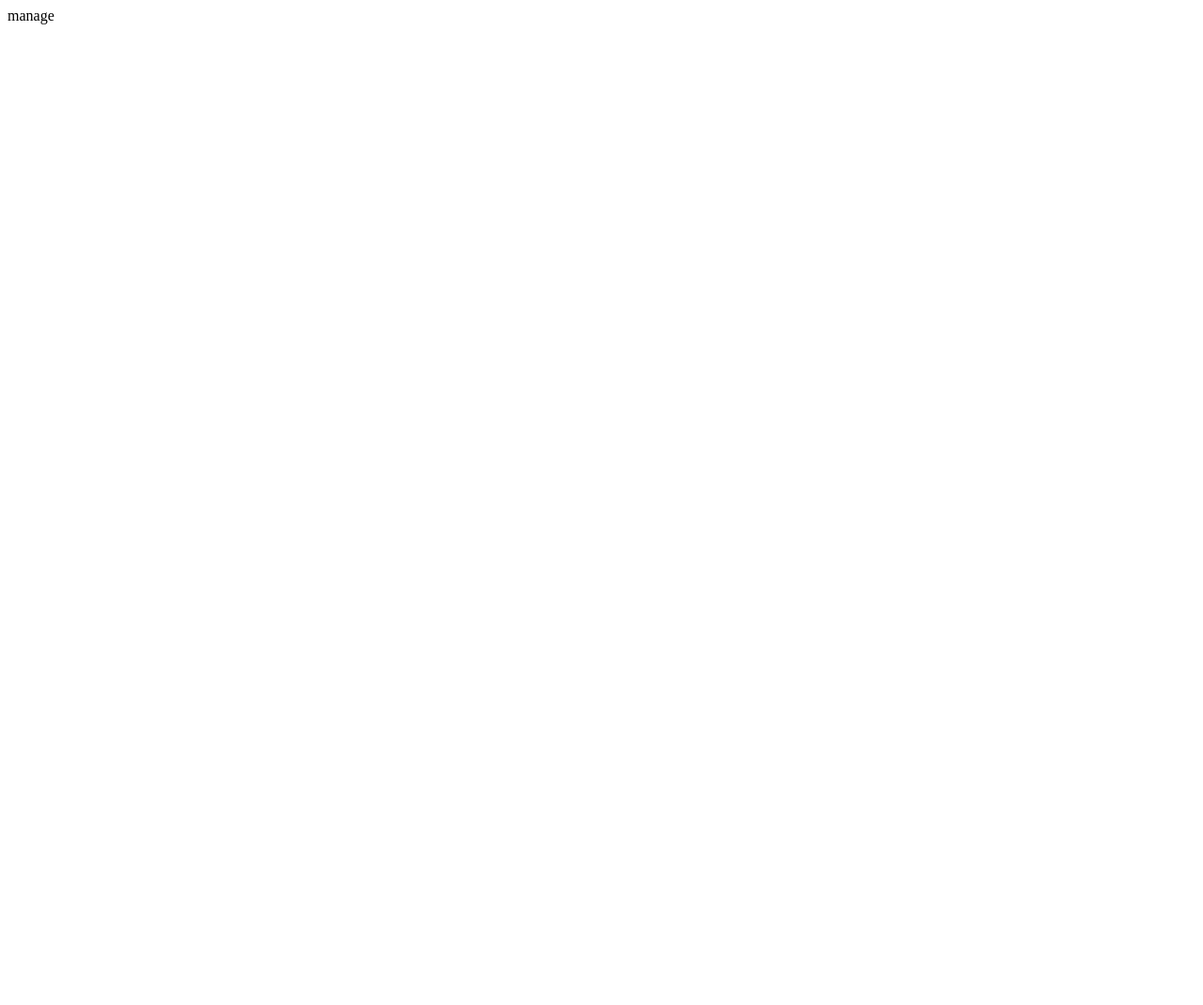
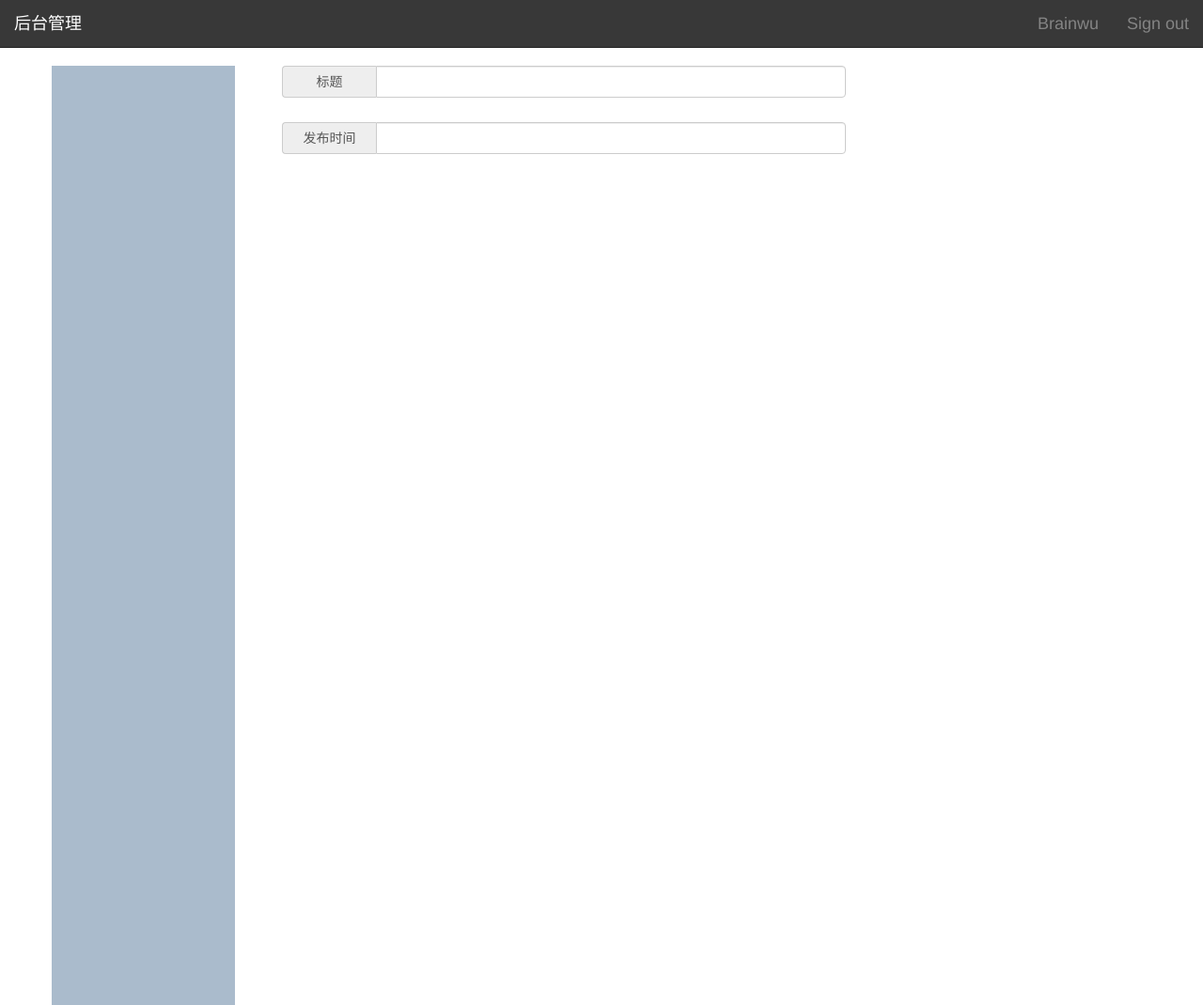
Before and after one commit to brainwu/brainblog, a plain HTML site: page views/manage/manage.html in a window 1280 px wide. Shown: the whole page at 94% size. Before the commit the page ends 800 px from the top, so only its background shows below. Drawn offline with Linux system fonts and the light colour scheme.

Commit message:
strt design manage html

```diff
--- a/views/manage/manage.html
+++ b/views/manage/manage.html
@@ -2,9 +2,38 @@
 <html>
 <head>
     <meta charset="UTF-8">
-    <title></title>
+    <link href="../static/bootstrap/css/bootstrap.min.css" rel="stylesheet">
+    <link href="../static/css/manage/manage.css" rel="stylesheet">
+    <script type="text/javascript" src="../static/js/jquery.min.js"></script>
+    <script src="../static/bootstrap/js/bootstrap.min.js" rel="stylesheet"></script>
 </head>
 <body>
-manage
+<nav class="navbar navbar-inverse navbar-fixed-top" style="opacity: .9;" role="navigation">
+    <div class="container-fluid">
+        <div class="navbar-header">
+            <a class="navbar-brand" href="#" style="color: #fff;">后台管理</a>
+        </div>
+        <ul class="nav navbar-nav navbar-right">
+            <li><a href="#">Brainwu</a></li>
+            <li><a href="">Sign out</a></li>
+        </ul>
+    </div>
+</nav>
+<div class="container" style="padding-top: 70px;">
+    <div class="row">
+        <div class="col-sm-2" style="background-color: #aabbcc; height: 1000px;">
+        </div>
+        <div class="col-sm-8" style="padding-left:50px; height: 1000px;">
+            <div class="input-group " style="width: 600px;">
+                <span class="input-group-addon" style="width: 100px;">标题</span>
+                <input type="text" class="form-control"/>
+            </div> <br>
+            <div class="input-group" style="width: 600px;">
+                <span class="input-group-addon" style="width: 100px;">发布时间</span>
+                <input type="text" class="form-control"/>
+            </div> <br>
+        </div>
+    </div>
+</div>
 </body>
 </html>
--- /dev/null
+++ b/views/static/css/manage/manage.css
@@ -0,0 +1,4 @@
+body{
+    font-family: STFangSong, Helvetica, Arial, Vernada, Tahoma, STXihei, "Microsoft YaHei", "Songti SC", SimSun, Heiti, sans-serif;
+    font-size: 18px;
+}
```
Also changed, not shown: views/index.html (+8 -7 lines).
